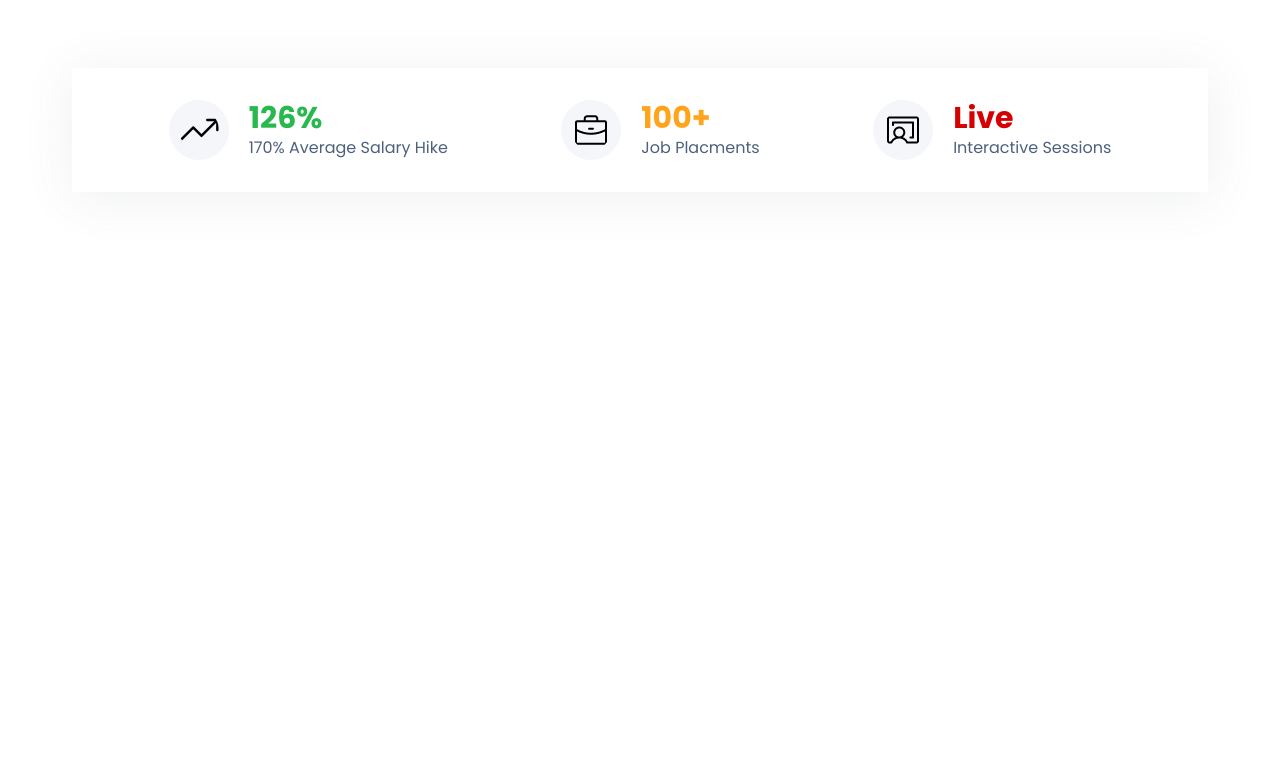
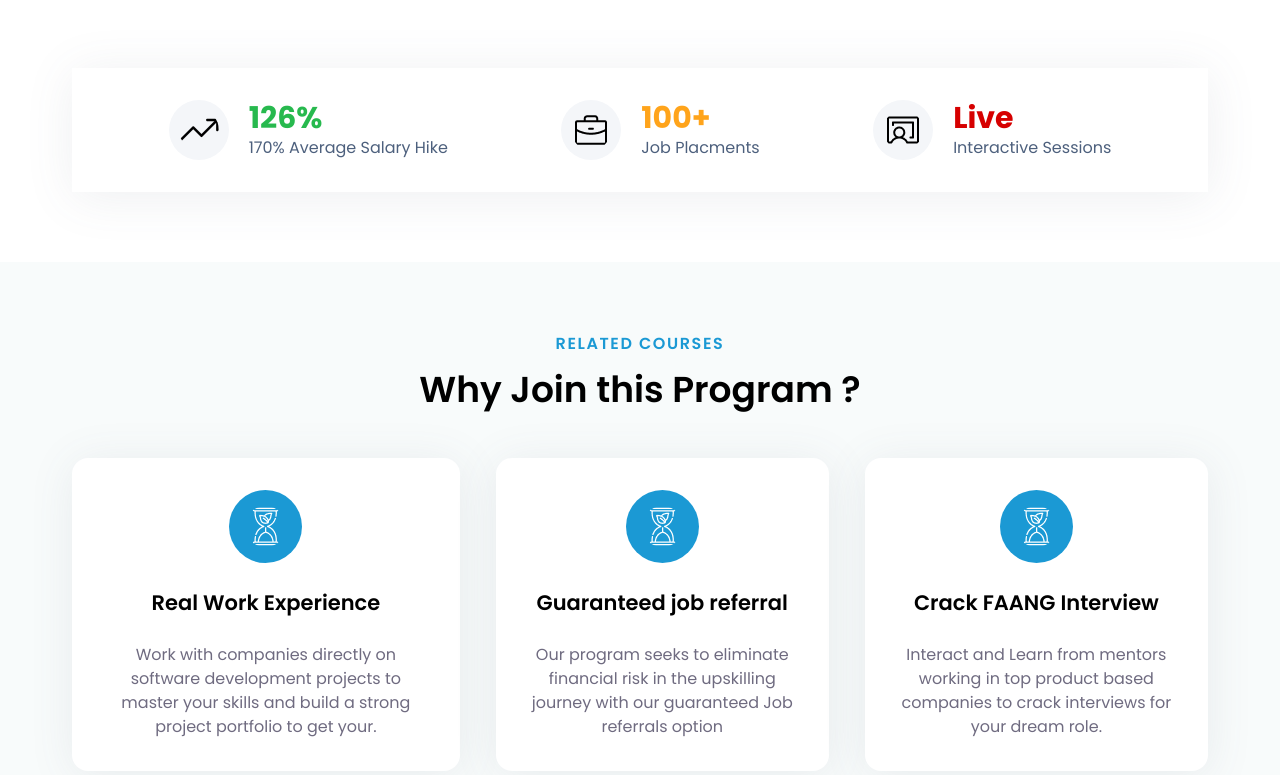
Before and after one commit to MdSalauddinSakib/RRF-Challenge-1, a Vue app: page / in a window 1280 px wide. Shown: the part 785-1560 px from the top of the page. Before the commit the page ends 1047 px from the top, so only its background shows below. Built offline with nearby package versions, Linux system fonts and the light colour scheme.

Commit message:
related courses section create

```diff
--- a/src/components/HelloWorld.vue
+++ b/src/components/HelloWorld.vue
@@ -97,4 +97,38 @@
     </div>
   </section>
   <!-- trending end -->
+
+  <!-- RELATED COURSES -->
+  <section class="container bg-[#F8FBFB] py-[70px]">
+    <div class="text-center">
+      <p class="text-[#1B99D4] text-base font-semibold tracking-[1.6px]">RELATED COURSES</p>
+      <h2 class="text-4xl font-semibold mt-3.5">Why Join this Program ?</h2>
+    </div>
+    <!-- cart -->
+    <div class="flex gap-9 pt-12">
+      <div
+        class="flex flex-col items-center gap-6 text-center p-8 bg-white rounded-2xl shadow-[0.914px_4.57px_45.7px_0px_rgba(84,99,122,0.10)]">
+        <img class="bg-[#1B99D4] p-4 rounded-full" src="../assets/img/hourglass.png" alt="">
+        <h2 class="text-[21px] font-semibold">Real Work Experience</h2>
+        <p class="text-[#6F6B80] text-base">Work with companies directly on software development projects to master your
+          skills
+          and build a strong
+          project portfolio to get your.</p>
+      </div>
+      <div
+        class="flex flex-col items-center gap-6 text-center p-8 bg-white rounded-2xl shadow-[0.914px_4.57px_45.7px_0px_rgba(84,99,122,0.10)]">
+        <img class="bg-[#1B99D4] p-4 rounded-full" src="../assets/img/hourglass.png" alt="">
+        <h2 class="text-[21px] font-semibold">Guaranteed job referral</h2>
+        <p class="text-[#6F6B80] text-base">Our program seeks to eliminate financial risk in the upskilling journey with
+          our guaranteed Job referrals option</p>
+      </div>
+      <div
+        class="flex flex-col items-center gap-6 text-center p-8 bg-white rounded-2xl shadow-[0.914px_4.57px_45.7px_0px_rgba(84,99,122,0.10)]">
+        <img class="bg-[#1B99D4] p-4 rounded-full" src="../assets/img/hourglass.png" alt="">
+        <h2 class="text-[21px] font-semibold">Crack FAANG Interview</h2>
+        <p class="text-[#6F6B80] text-base">Interact and Learn from mentors working in top product based companies to
+          crack interviews for your dream role.</p>
+      </div>
+    </div>
+  </section>
 </template>
```
Also changed, not shown: src/assets/img/hourglass.png (added).
